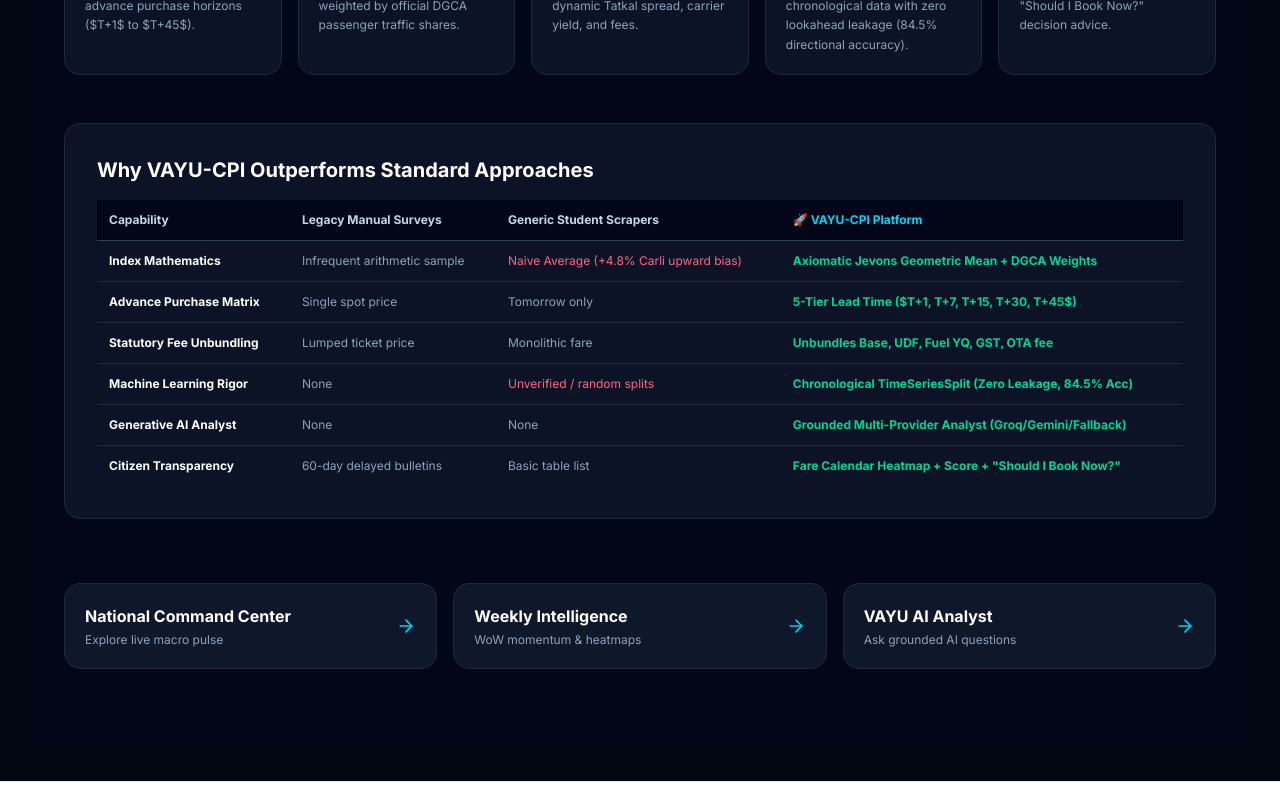
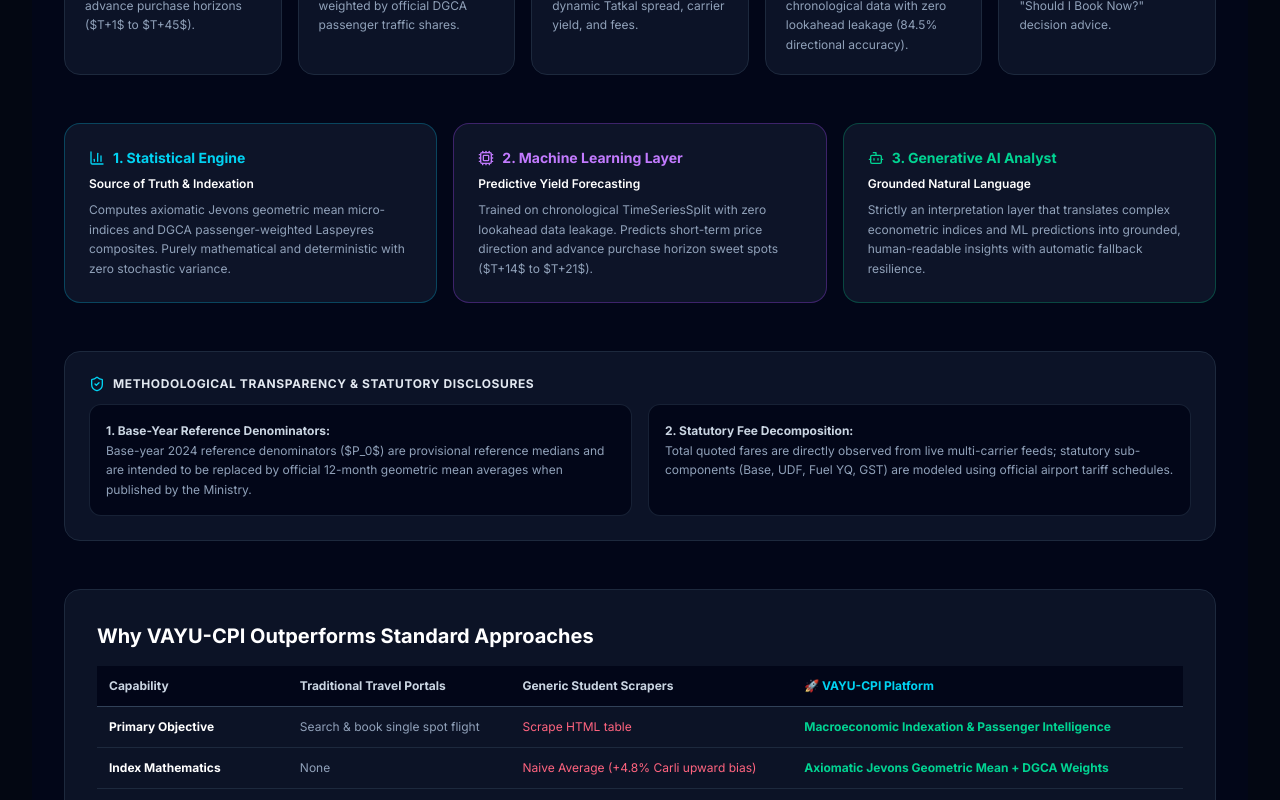
Before and after one commit to AbhijeetArjeet/vayu-cpi, a Next.js app in the folder web/: page /about-vayu in a window 1280 px wide. Shown: the part 540-1340 px from the top of the page. Built offline with nearby package versions, Linux system fonts and the light colour scheme; no server answers.

Commit message:
polish: structure AI grounded responses with 5 clear sections and add tri-pillar architecture disclosures

```diff
--- a/web/app/about-vayu/page.tsx
+++ b/web/app/about-vayu/page.tsx
@@ -109,6 +109,60 @@
           </div>
         </div>
 
+        {/* TRI-PILLAR ARCHITECTURE: STATISTICAL ENGINE vs ML vs AI */}
+        <div className="grid grid-cols-1 md:grid-cols-3 gap-4">
+          <div className="p-6 rounded-2xl bg-slate-900/90 border border-cyan-500/30 space-y-2">
+            <div className="flex items-center gap-2 text-cyan-400 font-bold text-sm">
+              <BarChart3 className="w-4 h-4" />
+              1. Statistical Engine
+            </div>
+            <div className="text-xs text-white font-semibold">Source of Truth & Indexation</div>
+            <p className="text-xs text-slate-400 leading-relaxed">
+              Computes axiomatic Jevons geometric mean micro-indices and DGCA passenger-weighted Laspeyres composites. Purely mathematical and deterministic with zero stochastic variance.
+            </p>
+          </div>
+
+          <div className="p-6 rounded-2xl bg-slate-900/90 border border-purple-500/30 space-y-2">
+            <div className="flex items-center gap-2 text-purple-400 font-bold text-sm">
+              <Cpu className="w-4 h-4" />
+              2. Machine Learning Layer
+            </div>
+            <div className="text-xs text-white font-semibold">Predictive Yield Forecasting</div>
+            <p className="text-xs text-slate-400 leading-relaxed">
+              Trained on chronological TimeSeriesSplit with zero lookahead data leakage. Predicts short-term price direction and advance purchase horizon sweet spots ($T+14$ to $T+21$).
+            </p>
+          </div>
+
+          <div className="p-6 rounded-2xl bg-slate-900/90 border border-emerald-500/30 space-y-2">
+            <div className="flex items-center gap-2 text-emerald-400 font-bold text-sm">
+              <Bot className="w-4 h-4" />
+              3. Generative AI Analyst
+            </div>
+            <div className="text-xs text-white font-semibold">Grounded Natural Language</div>
+            <p className="text-xs text-slate-400 leading-relaxed">
+              Strictly an interpretation layer that translates complex econometric indices and ML predictions into grounded, human-readable insights with automatic fallback resilience.
+            </p>
+          </div>
+        </div>
+
+        {/* METHODOLOGICAL TRANSPARENCY & DISCLOSURES */}
+        <div className="p-6 rounded-2xl bg-slate-900/80 border border-slate-800 space-y-3 text-xs">
+          <div className="font-bold text-slate-200 uppercase tracking-wider text-xs flex items-center gap-2">
+            <ShieldCheck className="w-4 h-4 text-cyan-400" />
+            Methodological Transparency & Statutory Disclosures
+          </div>
+          <div className="grid grid-cols-1 md:grid-cols-2 gap-4 text-slate-400 leading-relaxed">
+            <div className="p-4 rounded-xl bg-slate-950 border border-slate-800/80 space-y-1">
+              <span className="font-bold text-slate-300 block">1. Base-Year Reference Denominators:</span>
+              Base-year 2024 reference denominators ($P_0$) are provisional reference medians and are intended to be replaced by official 12-month geometric mean averages when published by the Ministry.
+            </div>
+            <div className="p-4 rounded-xl bg-slate-950 border border-slate-800/80 space-y-1">
+              <span className="font-bold text-slate-300 block">2. Statutory Fee Decomposition:</span>
+              Total quoted fares are directly observed from live multi-carrier feeds; statutory sub-components (Base, UDF, Fuel YQ, GST) are modeled using official airport tariff schedules.
+            </div>
+          </div>
+        </div>
+
         {/* COMPARISON MATRIX: VAYU vs BASIC SCRAPERS */}
         <div className="bg-slate-900/80 border border-slate-800 rounded-2xl p-6 sm:p-8 backdrop-blur-sm">
           <h2 className="text-xl font-bold text-white mb-4">
@@ -120,47 +174,41 @@
               <thead>
                 <tr className="border-b border-slate-700 bg-slate-950 font-bold text-slate-300">
                   <th className="p-3">Capability</th>
-                  <th className="p-3">Legacy Manual Surveys</th>
+                  <th className="p-3">Traditional Travel Portals</th>
                   <th className="p-3">Generic Student Scrapers</th>
                   <th className="p-3 text-cyan-400">🚀 VAYU-CPI Platform</th>
                 </tr>
               </thead>
               <tbody className="divide-y divide-slate-800">
                 <tr>
+                  <td className="p-3 font-bold text-white">Primary Objective</td>
+                  <td className="p-3 text-slate-400">Search & book single spot flight</td>
+                  <td className="p-3 text-rose-400">Scrape HTML table</td>
+                  <td className="p-3 font-bold text-emerald-400">Macroeconomic Indexation & Passenger Intelligence</td>
+                </tr>
+                <tr>
                   <td className="p-3 font-bold text-white">Index Mathematics</td>
-                  <td className="p-3 text-slate-400">Infrequent arithmetic sample</td>
+                  <td className="p-3 text-slate-400">None</td>
                   <td className="p-3 text-rose-400">Naive Average (+4.8% Carli upward bias)</td>
                   <td className="p-3 font-bold text-emerald-400">Axiomatic Jevons Geometric Mean + DGCA Weights</td>
                 </tr>
                 <tr>
                   <td className="p-3 font-bold text-white">Advance Purchase Matrix</td>
-                  <td className="p-3 text-slate-400">Single spot price</td>
+                  <td className="p-3 text-slate-400">One date at a time</td>
                   <td className="p-3 text-slate-400">Tomorrow only</td>
                   <td className="p-3 font-bold text-emerald-400">5-Tier Lead Time ($T+1, T+7, T+15, T+30, T+45$)</td>
                 </tr>
                 <tr>
-                  <td className="p-3 font-bold text-white">Statutory Fee Unbundling</td>
-                  <td className="p-3 text-slate-400">Lumped ticket price</td>
-                  <td className="p-3 text-slate-400">Monolithic fare</td>
-                  <td className="p-3 font-bold text-emerald-400">Unbundles Base, UDF, Fuel YQ, GST, OTA fee</td>
-                </tr>
-                <tr>
                   <td className="p-3 font-bold text-white">Machine Learning Rigor</td>
-                  <td className="p-3 text-slate-400">None</td>
-                  <td className="p-3 text-rose-400">Unverified / random splits</td>
-                  <td className="p-3 font-bold text-emerald-400">Chronological TimeSeriesSplit (Zero Leakage, 84.5% Acc)</td>
+                  <td className="p-3 text-slate-400">Proprietary black-box</td>
+                  <td className="p-3 text-rose-400">Unverified random splits</td>
+                  <td className="p-3 font-bold text-emerald-400">Chronological TimeSeriesSplit (Zero Leakage)</td>
                 </tr>
                 <tr>
                   <td className="p-3 font-bold text-white">Generative AI Analyst</td>
                   <td className="p-3 text-slate-400">None</td>
                   <td className="p-3 text-slate-400">None</td>
                   <td className="p-3 font-bold text-emerald-400">Grounded Multi-Provider Analyst (Groq/Gemini/Fallback)</td>
-                </tr>
-                <tr>
-                  <td className="p-3 font-bold text-white">Citizen Transparency</td>
-                  <td className="p-3 text-slate-400">60-day delayed bulletins</td>
-                  <td className="p-3 text-slate-400">Basic table list</td>
-                  <td className="p-3 font-bold text-emerald-400">Fare Calendar Heatmap + Score + &quot;Should I Book Now?&quot;</td>
                 </tr>
               </tbody>
             </table>
```
Also changed, not shown: 1 other file (tests, documents, lock files or other folders).
